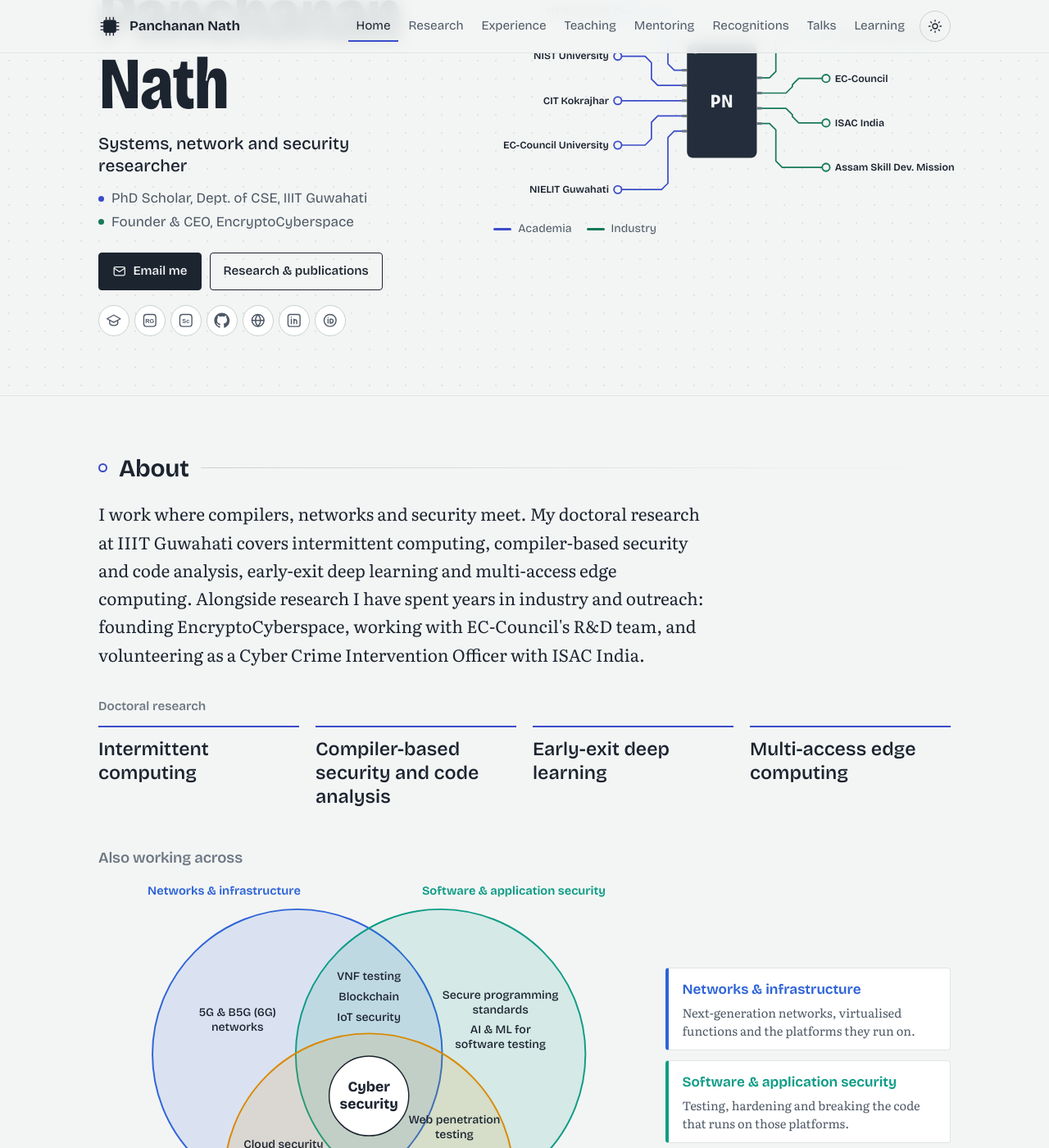
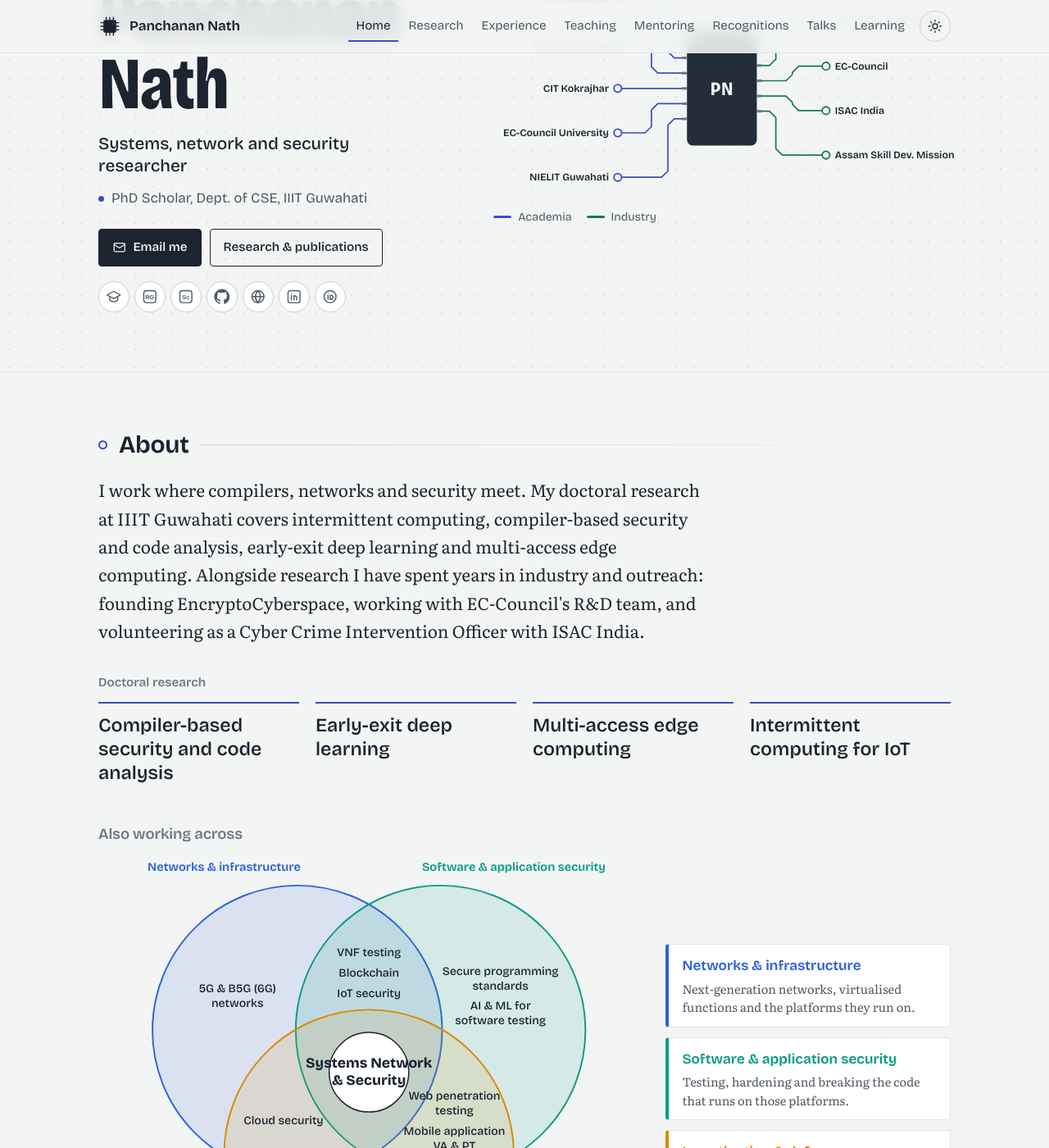
Before and after one commit to PanchananNath/PanchananNath.github.io, a Jekyll site: the page built from index.html, in a window 1280 px wide and 1400 px high, scrolled down 310 px. Shown: the whole window at 82% size. Built offline with Jekyll 4.4.1, drawn with Linux system fonts in a browser that asks for light colours.

Commit message:
Updated few details

```diff
--- a/_data/experience.yml
+++ b/_data/experience.yml
@@ -8,7 +8,7 @@
   period: "2025 – present"
   track: academic
   current: true
-  text: "Doctoral research on intermittent computing, compiler-based security and code analysis, early-exit deep learning and multi-access edge computing."
+  text: "Doctoral research on compiler-based security and code analysis, early-exit deep learning, multi-access edge computing and intermittent computing"
 
 - role: "Project Staff, R&D Section"
   org: "Dept. of CSE, IIIT Guwahati (funded by ASTEC, Govt. of Assam)"
--- a/_data/expertise.yml
+++ b/_data/expertise.yml
@@ -30,4 +30,4 @@
   - { name: "Mobile application VA & PT",   circles: [app, inv] }
   - { name: "Digital forensics",            circles: [inv] }
   - { name: "Cyber crime investigation",    circles: [inv] }
-  - { name: "Cyber security",               circles: [net, app, inv] }
+  - { name: "Systems Network & Security",               circles: [net, app, inv] }
--- a/_data/profile.yml
+++ b/_data/profile.yml
@@ -12,7 +12,7 @@
 headline: "Systems, network and security researcher"
 roles:
   - "PhD Scholar, Dept. of CSE, IIIT Guwahati"
-  - "Founder & CEO, EncryptoCyberspace"
+  # - "Founder & CEO, EncryptoCyberspace"
 
 location: "Guwahati, Assam, India"
 
@@ -74,10 +74,10 @@
 
 research_focus:
   doctoral:
-    - "Intermittent computing"
     - "Compiler-based security and code analysis"
     - "Early-exit deep learning"
     - "Multi-access edge computing"
+    - "Intermittent computing for IoT"
   expertise:
     - "Blockchain"
     - "VNF testing"
```
